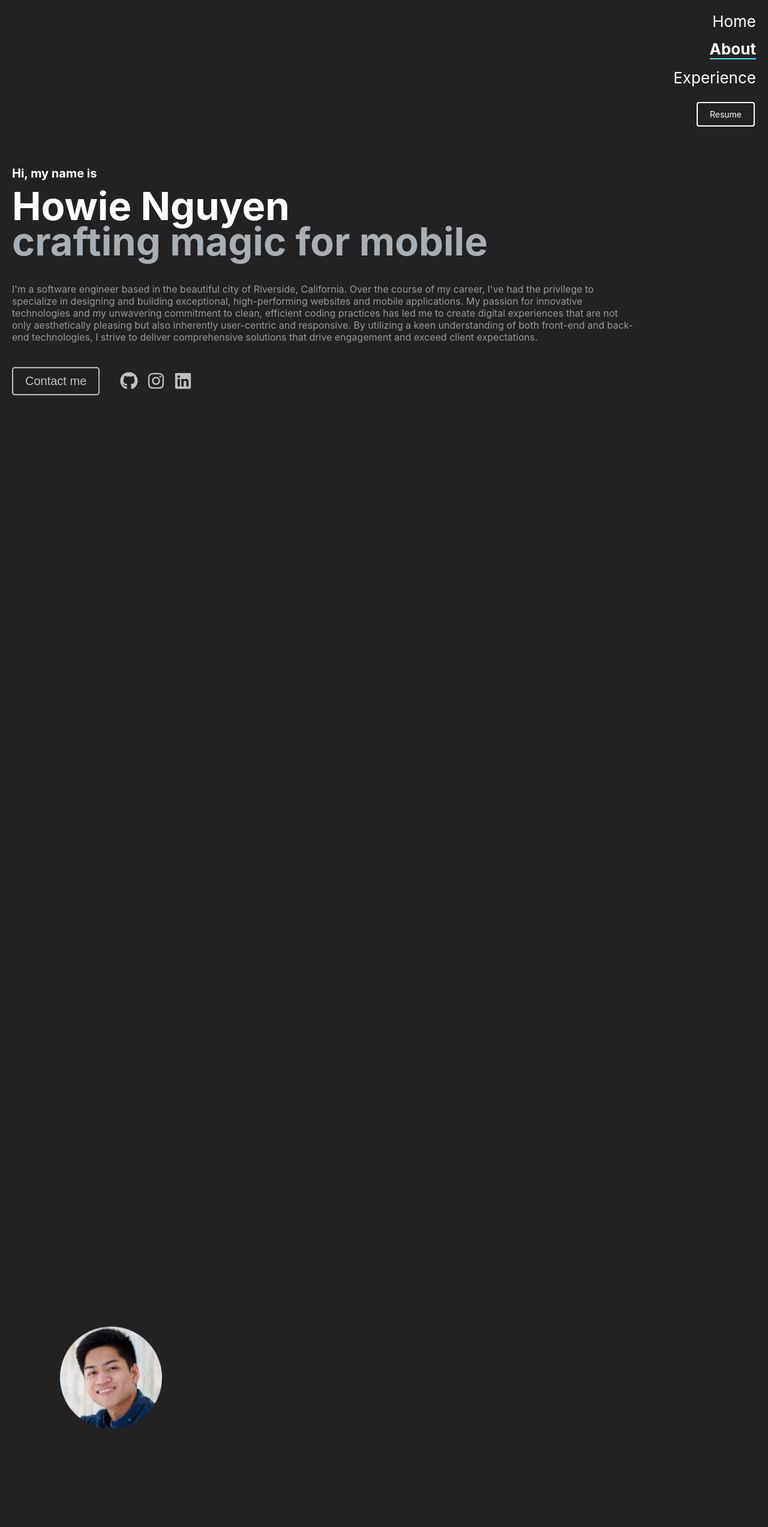
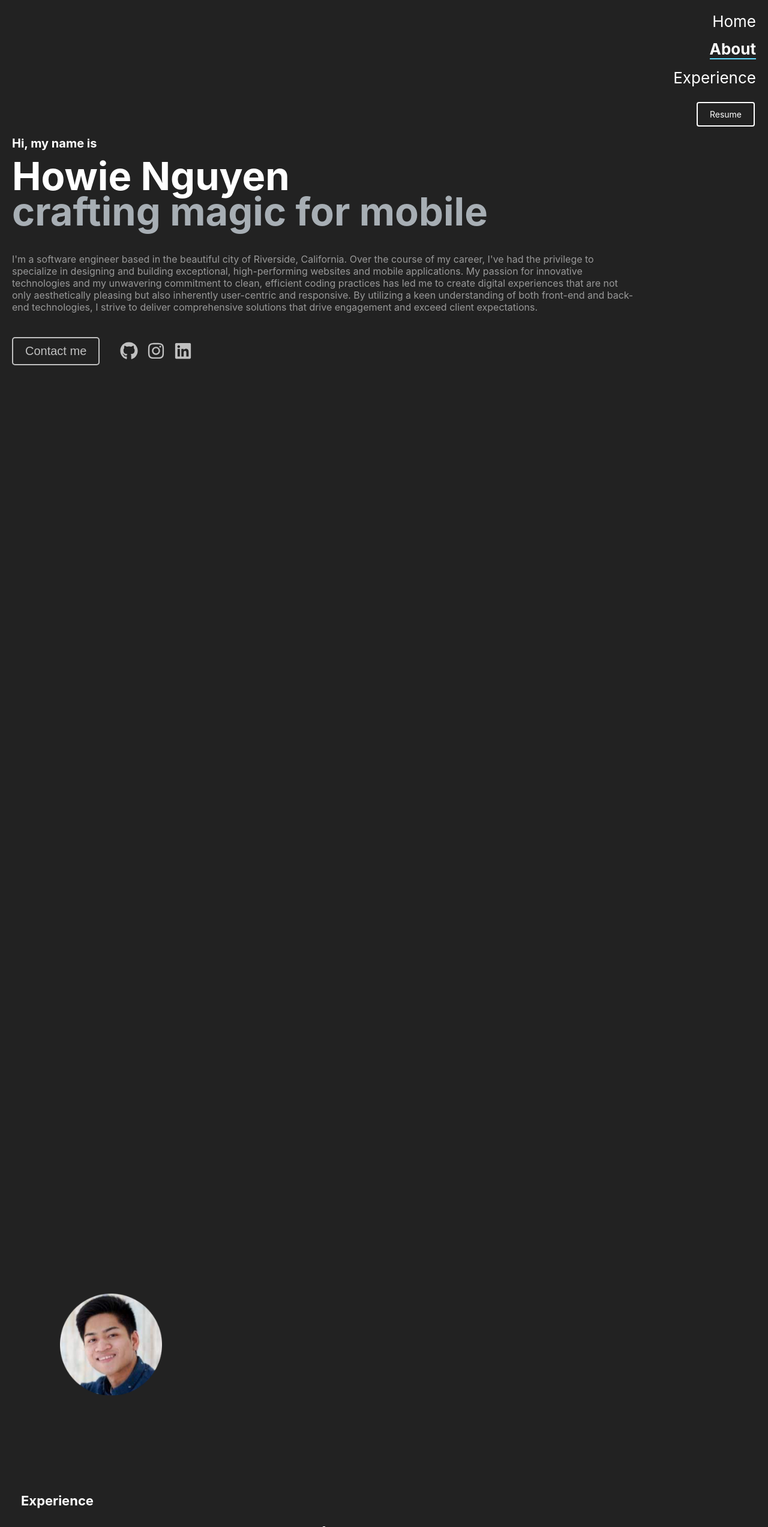
Before and after one commit to Howie315/Howie-Portfolio, a React (Create React App) app: page / in a window 1280 px wide. Shown: the top 2546 px of the page at 60% size. Built offline with nearby package versions, Linux system fonts and the light colour scheme.

Commit message:
fixed the adjusting

```diff
--- a/src/components/About.css
+++ b/src/components/About.css
@@ -5,7 +5,7 @@
     text-align: left;
     background-color: #222222; /* Update to the black color */
      height: 1300px;
-    margin-top: 55px;
+    margin-top: 50px;
     height: 1300px;
     margin-right: 400px;
     line-height: 1.6;  /* Increase line spacing */
--- a/src/components/Home.css
+++ b/src/components/Home.css
@@ -6,7 +6,7 @@
     align-items: flex-start;  /* Align items to the start (left for LTR languages) */
     padding: 20px;
     text-align: left;  /* Align text to the left */
-    margin-top: 240px; /* Adjust the margin-top value to reduce the space */
+    margin-top: 190px; /* Adjust the margin-top value to reduce the space */
     margin-right: 200px;
 
   }
```
